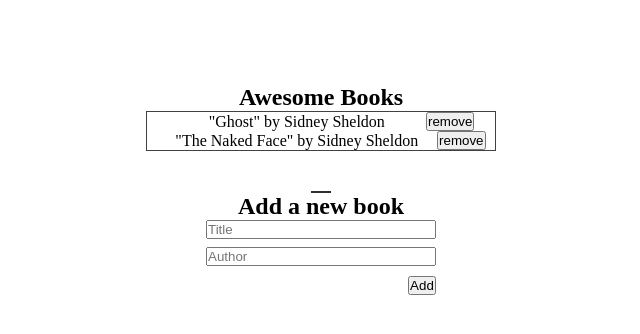
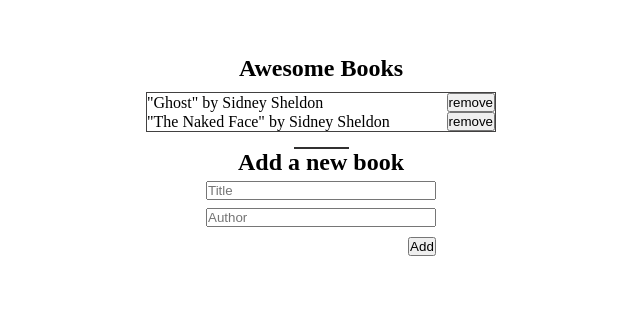
Before and after one commit to eerapheal/Ralph-Harry-book, a website: page index.html in a window 1280 px wide. Shown: the whole page, without its empty margins (319-959 px from the left). Drawn offline with Linux system fonts and the light colour scheme.

Commit message:
htmk. css. js files modified

```diff
--- a/book.js
+++ b/book.js
@@ -53,14 +53,13 @@ class Booklibrary {
       const h3 = document.createElement('div');
     h3.classList.add('book-div');
     const bookDiv = document.getElementById('book-form');
-      const authorNames = document.createElement('p');
       const bookNames = document.createElement('p');
       const removeBtn = document.createElement('button');
       bookNames.textContent = ` "${book.title}" by ${book.author}`;
 
       removeBtn.textContent = 'remove';
       removeBtn.classList.add('remove');
-      h3.append(authorNames, bookNames, removeBtn,);
+      h3.append(bookNames, removeBtn,);
       removeBtn.addEventListener('click', () => {
         this.removeBook(index);
       });
--- a/index.html
+++ b/index.html
@@ -9,7 +9,7 @@
 </head>
 <body>
     <section class="heading_container">
-        <h1>Awesome Books</h1>
+        <h1 class="awesome">Awesome Books</h1>
         <div class="book-list" id="book-list"></div>
     </section>
     <section class="form_container">
--- a/main.css
+++ b/main.css
@@ -27,15 +27,12 @@ button {
   align-items: center;
   flex-direction: column;
   margin: 0 auto;
-  padding: 20px;
-  margin-top: 5%;
+  margin-top: 55px;
   width: 600px;
-  height: auto;
 }
 
 .form_container {
   display: flex;
-  justify-content: start;
   align-items: center;
   flex-direction: column;
   margin: 0 auto;
@@ -51,11 +48,9 @@ p {
 
 .book-div {
   display: flex;
-  justify-content: space-around;
+  justify-content: space-between;
   align-items: center;
  flex-direction: row;
-  /* gap: 30px; */
-  /* border: 2px solid red; */
 }
 
 .books-btn-div {
@@ -63,7 +58,8 @@ p {
   margin-right: 9%;
 }
  .input {
-text-align: center;
+  text-align: center;
+  margin-top: 5px;
  }
 
  #title {
@@ -81,7 +77,12 @@ text-align: center;
   justify-content: center;
   align-items: center;
   height: 1px;
-  width: 20px;
+  width: 55px;
+  margin-top: -5px;
+ }
+
+ .awesome {
+  margin-bottom: 10px;
  }
 
  .book-list {
```
